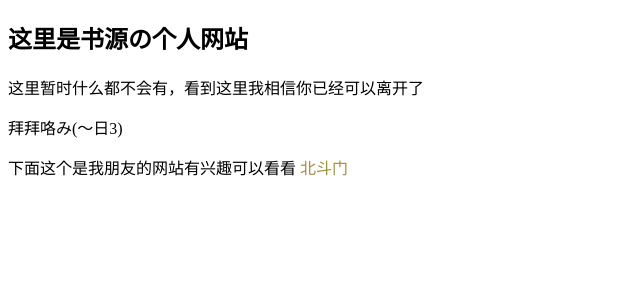
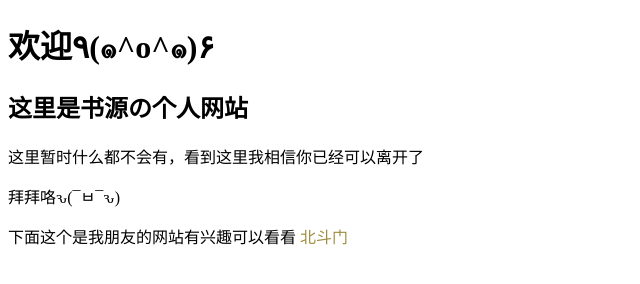
Before and after one commit to shuyuantian/shuyuantian.github.io, a plain HTML site: page introduce.html in a window 1280 px wide. Shown: the whole page, without its empty margins (0-640 px from the left). Drawn offline with Linux system fonts and the light colour scheme.

Commit message:
Update introduce.html
日常更新:增加了一些东西,修复颜文字错误

Signed-off-by: shuyuantian <131773669+shuyuantian@users.noreply.github.com>

```diff
--- a/introduce.html
+++ b/introduce.html
@@ -22,9 +22,10 @@ a:active {
 </style>
 </head>
 <body>
+<h1><b>欢迎٩(๑^o^๑)۶</b></h1>
 <h2>这里是书源の个人网站</h2>
 <p>这里暂时什么都不会有，看到这里我相信你已经可以离开了</p>
-<p>拜拜咯み(～日3)</p>
+<p>拜拜咯ԅ(¯ㅂ¯ԅ)</p>
 <p1>下面这个是我朋友的网站有兴趣可以看看</p1>
 <p2><a href="https://mcnps.github.io/">北斗门</a></p2>
 </body>
```
